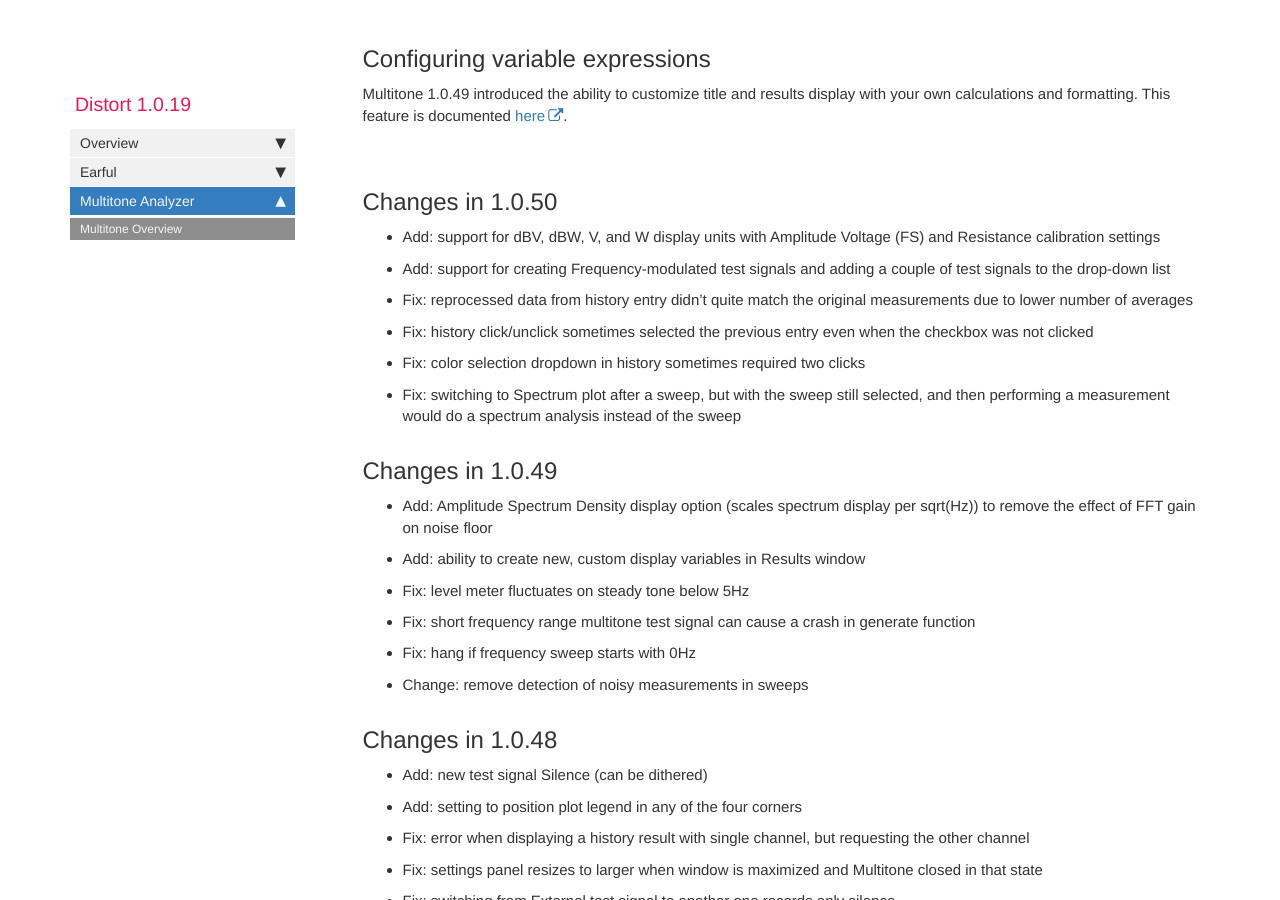
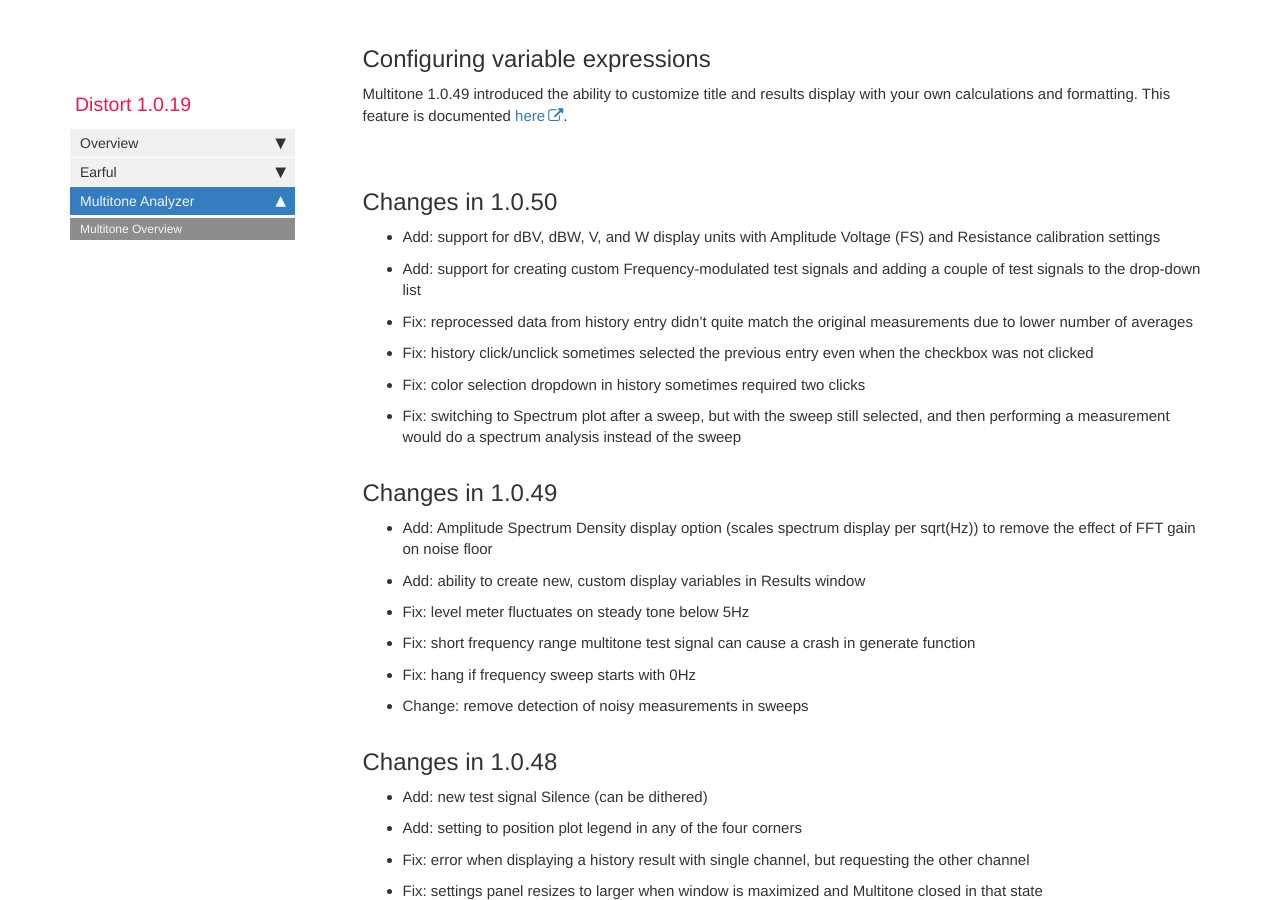
Before and after one commit to pkane2001/Distort, a Jekyll site: the page built from docs/multitone.md, in a window 1280 px wide and 900 px high, scrolled down 6910 px. Built offline with Jekyll 4.4.1, drawn with Linux system fonts in a browser that asks for light colours; nearby versions of some CDN libraries; our own code applies the rules of GitHub Pages for plain Markdown files; comment, search, counter and statistics services are not loaded.

Commit message:
no message

```diff
--- a/docs/multitone.md
+++ b/docs/multitone.md
@@ -155,7 +155,7 @@ Multitone 1.0.49 introduced the ability to customize title and results display w
 
 ## Changes in 1.0.50
 * Add: support for dBV, dBW, V, and W display units with Amplitude Voltage (FS) and Resistance calibration settings
-* Add: support for creating Frequency-modulated test signals and adding a couple of test signals to the drop-down list
+* Add: support for creating custom Frequency-modulated test signals and adding a couple of test signals to the drop-down list
 * Fix: reprocessed data from history entry didn't quite match the original measurements due to lower number of averages
 * Fix: history click/unclick sometimes selected the previous entry even when the checkbox was not clicked
 * Fix: color selection dropdown in history sometimes required two clicks
```
